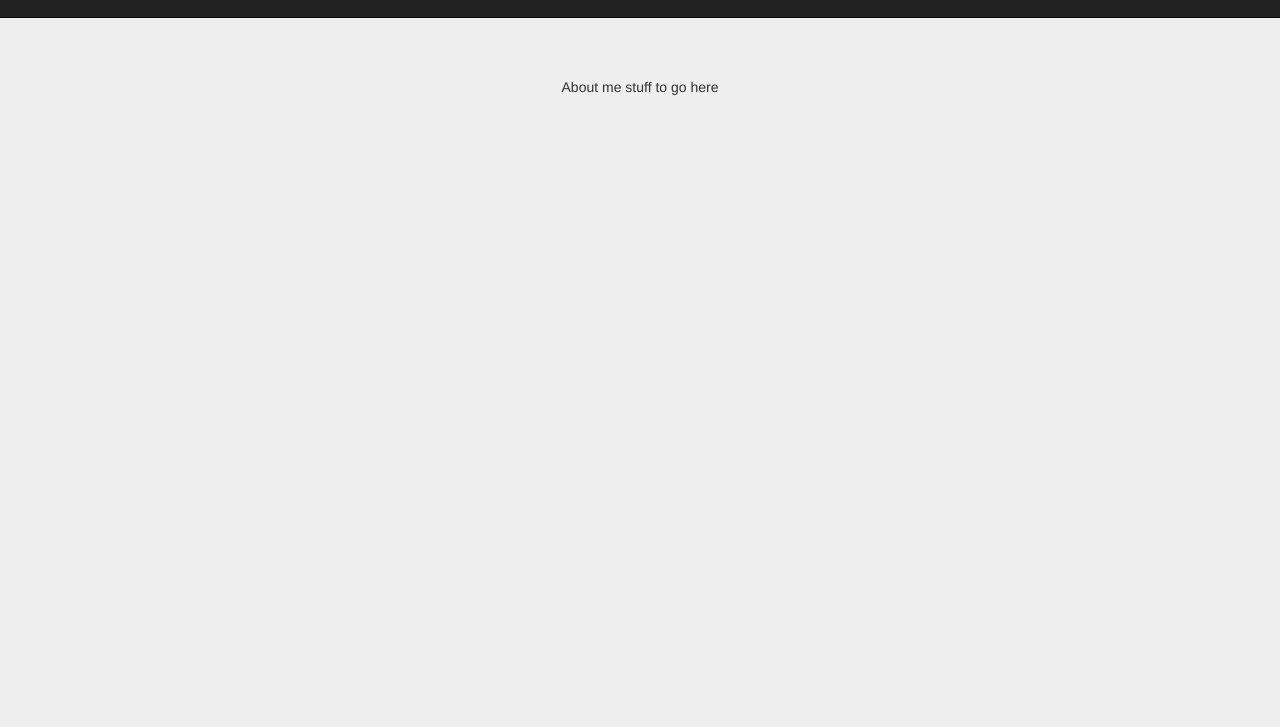
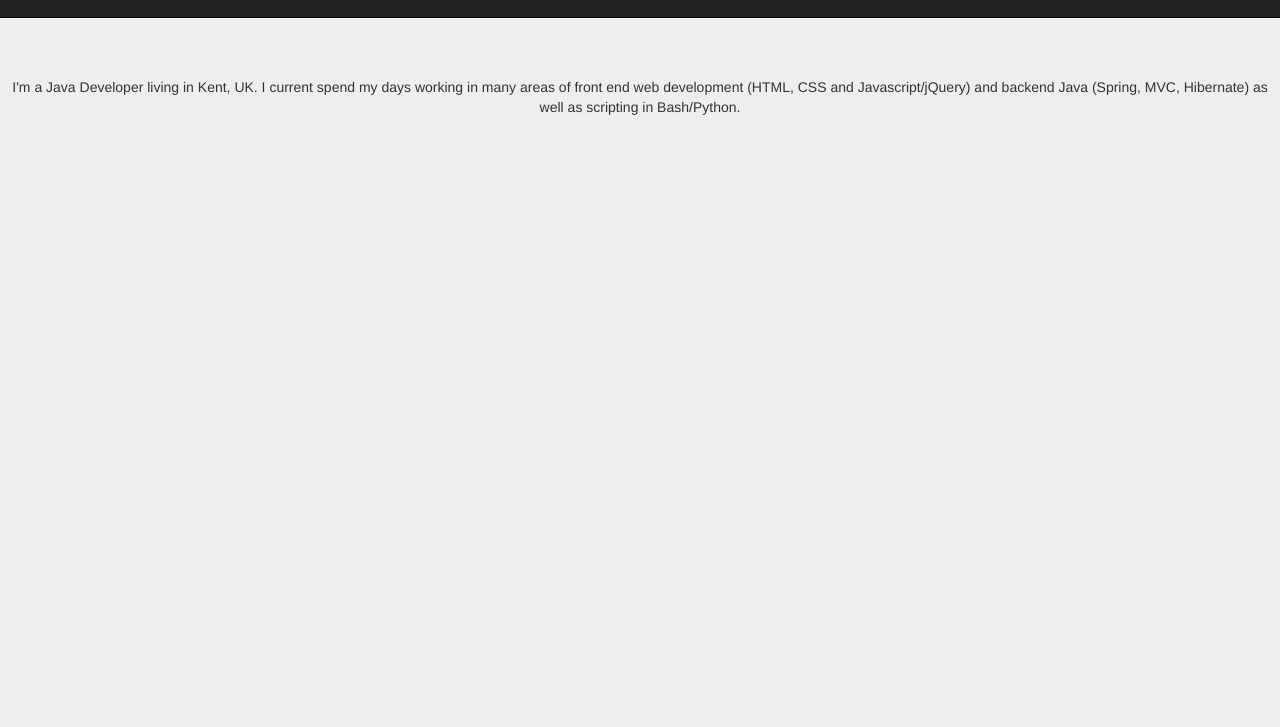
Before and after one commit to laxd/lawrenceandrews.co.uk, a plain HTML site: page html/index.html in a window 1280 px wide. Shown: the part 73-800 px from the top of the page. Drawn offline with nearby package versions, Linux system fonts and the light colour scheme; files that its build step writes are made by us from their sources.

Commit message:
Added initial about me text

```diff
--- a/html/index.html
+++ b/html/index.html
@@ -42,7 +42,9 @@
         </nav>
 
             <div id="about" class="section about-section">
-                About me stuff to go here
+                I'm a Java Developer living in Kent, UK. I current spend my days
+                working in many areas of front end web development (HTML, CSS and Javascript/jQuery)
+                and backend Java (Spring, MVC, Hibernate) as well as scripting in Bash/Python.
             </div>
 
             <div id="contact" class="section contact-section">
```
